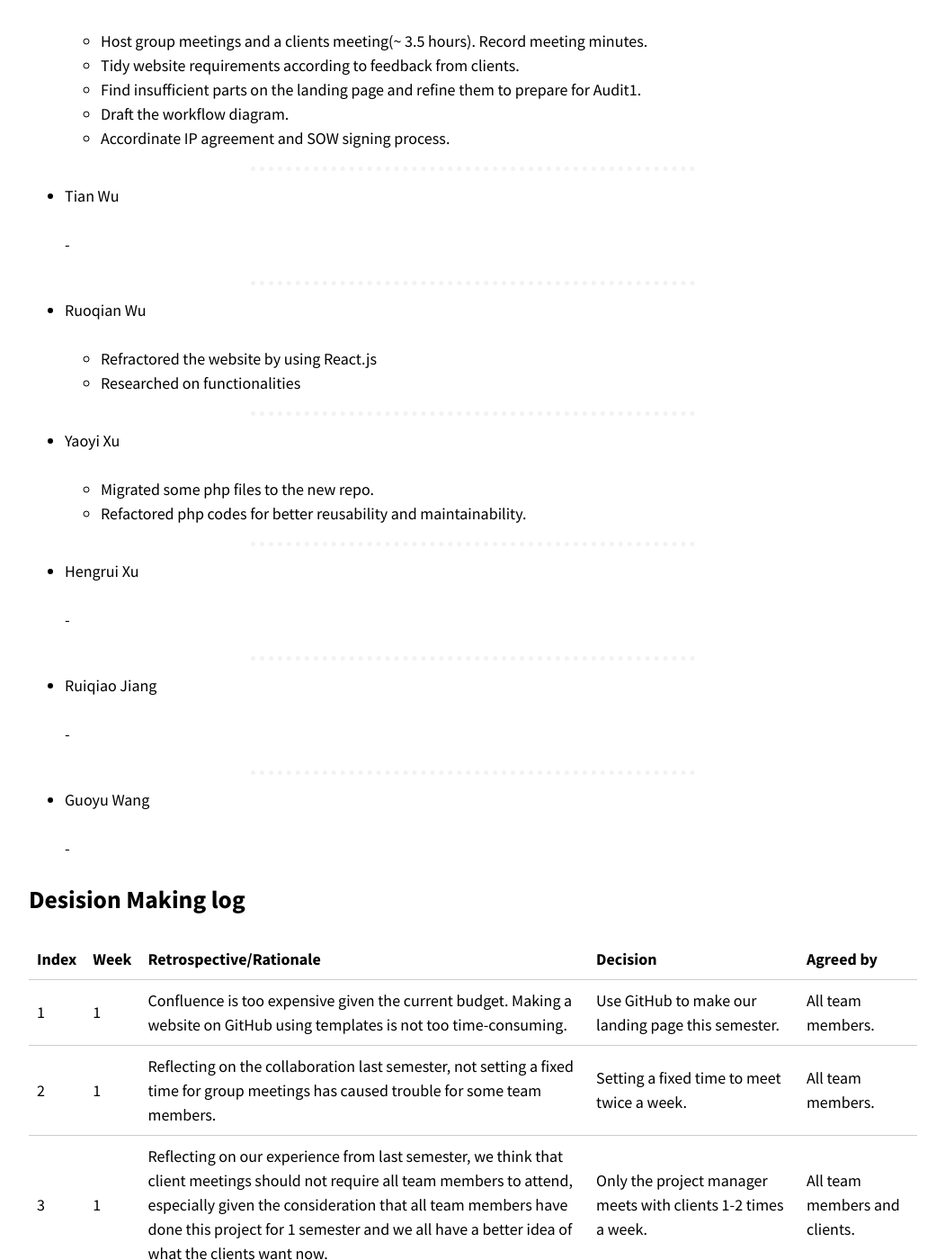
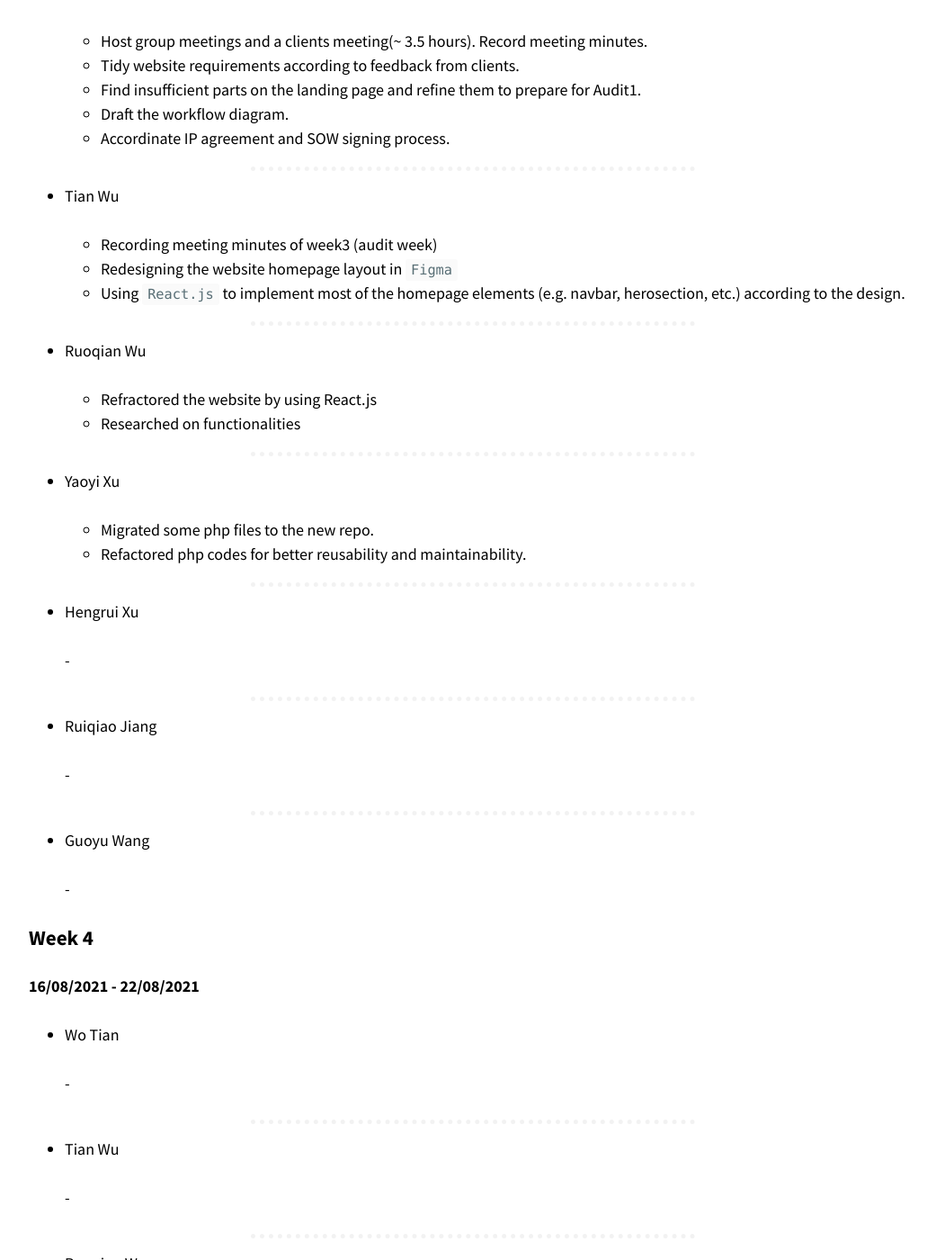
Before and after one commit to optofab/optofab.github.io, a Jekyll site: the page built from logs.md, in a window 1280 px wide and 1400 px high, scrolled down 12897 px. Shown: the whole window at 90% size, without its empty margins (114-1165 px from the left). Built offline with Jekyll 4.4.1, drawn with Linux system fonts in a browser that asks for light colours; nearby versions of some CDN libraries; emoji names are drawn with the system emoji font.

Commit message:
add week 3 work records

```diff
--- a/logs.md
+++ b/logs.md
@@ -494,7 +494,9 @@ OptoFab:
 
 - Tian Wu
 
-  -
+  - Recording meeting minutes of week3 (audit week)
+  - Redesigning the website homepage layout in `Figma`
+  - Using `React.js` to implement most of the homepage elements (e.g. navbar, herosection, etc.) according to the design.
 
 <hr class="hr-dotted">
 
@@ -528,6 +530,50 @@ OptoFab:
 
   -
 
+### Week 4
+
+**16/08/2021 - 22/08/2021**
+
+- Wo Tian
+
+  -
+
+<hr class="hr-dotted">
+
+- Tian Wu
+
+  -
+
+<hr class="hr-dotted">
+
+- Ruoqian Wu
+
+  -
+
+<hr class="hr-dotted">
+
+- Yaoyi Xu
+
+  -
+
+<hr class="hr-dotted">
+
+- Hengrui Xu
+
+  -
+
+<hr class="hr-dotted">
+
+- Ruiqiao Jiang
+
+  -
+
+<hr class="hr-dotted">
+
+- Guoyu Wang
+
+  -
+
 ## Desision Making log
 
 | **Index** | **Week** | **Retrospective/Rationale**                                                                                                                                                                                                                                                                                                                                                                                                                                                                                                     | **Decision**                                                                                                                                                                                         | **Agreed by**                                       |
```
